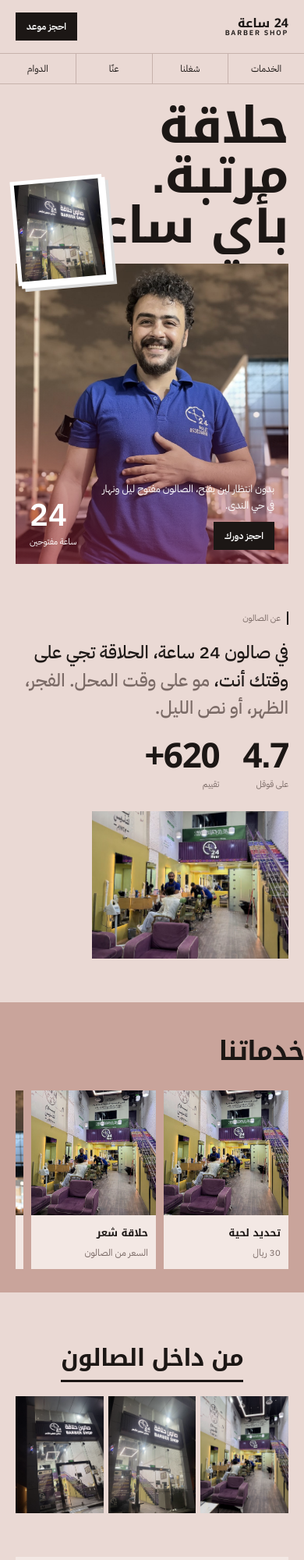
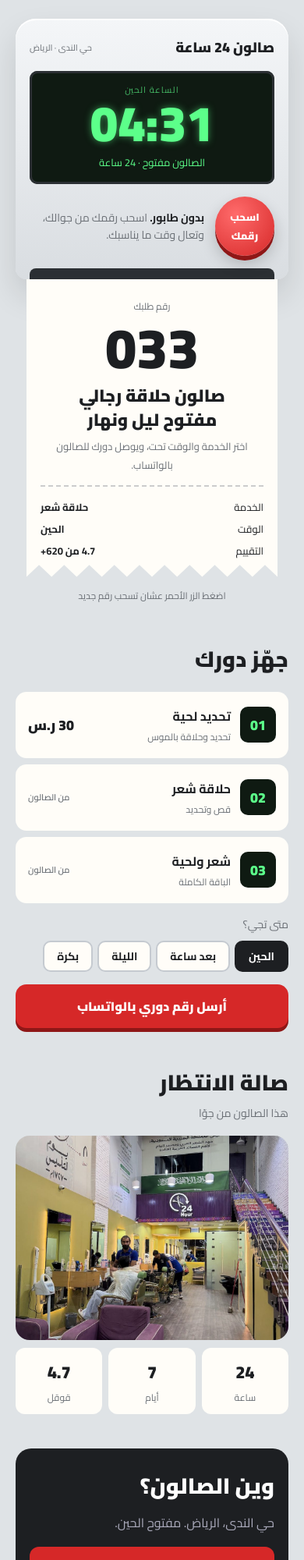
Before and after one commit to slymanalnzy98-hub/satr-demos, a plain HTML site: page d2/index.html in a window 390 px wide. Shown: the top 2000 px of the page at 78% size. Drawn offline with Linux system fonts and the light colour scheme.

Commit message:
Replace d1/d2 with original concepts
Co-Authored-By: Claude Opus 5.5 <noreply@anthropic.com>

```diff
--- a/d2/index.html
+++ b/d2/index.html
@@ -4,113 +4,116 @@
 <meta charset="utf-8">
 <meta name="viewport" content="width=device-width,initial-scale=1">
 <title>صالون 24 ساعة | حي الندى</title>
-<link href="https://fonts.googleapis.com/css2?family=Noto+Kufi+Arabic:wght@800;900&family=IBM+Plex+Sans+Arabic:wght@400;500;600&display=swap" rel="stylesheet">
+<link href="https://fonts.googleapis.com/css2?family=Cairo:wght@400;600;700;900&display=swap" rel="stylesheet">
 <style>
-:root{--bg:#ead9d4;--bg2:#c9a49b;--ink:#1c1715;--mute:#7a6a66;--card:#f3e8e4}
+:root{--bg:#dfe3e6;--mach:#e9ecef;--red:#d62828;--ink:#1d1f22;--mute:#6b7076;--paper:#fffdf8}
 *{box-sizing:border-box;margin:0;padding:0}
-body{font-family:"IBM Plex Sans Arabic",sans-serif;background:var(--bg);color:var(--ink);padding-bottom:30px;overflow-x:hidden}
+body{font-family:Cairo,sans-serif;background:var(--bg);color:var(--ink);padding-bottom:30px;overflow-x:hidden}
 a{color:inherit;text-decoration:none}
-.k{font-family:"Noto Kufi Arabic",sans-serif;font-weight:900;letter-spacing:-.03em}
-nav{display:flex;justify-content:space-between;align-items:center;padding:16px 20px}
-nav .lg{font-family:"Noto Kufi Arabic";font-weight:900;font-size:16px;line-height:1}
-nav .lg small{display:block;font-family:"IBM Plex Sans Arabic";font-size:9px;font-weight:600;letter-spacing:.2em}
-nav a{background:var(--ink);color:#fff;font-size:12px;font-weight:600;padding:9px 14px}
-.links{display:flex;border-top:1px solid #c7b2ac;border-bottom:1px solid #c7b2ac;font-size:12px}
-.links span{flex:1;text-align:center;padding:10px 0;border-inline-start:1px solid #c7b2ac}
-.links span:first-child{border:0}
-.hero{position:relative;padding:22px 20px 0}
-.t1{font-size:64px;line-height:1;display:block}
-.hero .ph{position:relative;margin-top:16px}
-.hero .ph img{display:block;width:100%;aspect-ratio:1/1.1;object-fit:cover;object-position:50% 20%;filter:saturate(.75)}
-.hero .ph::after{content:"";position:absolute;inset:0;background:linear-gradient(180deg,rgba(150,40,60,0) 40%,rgba(150,40,60,.55))}
-.hero .ph .ov{position:absolute;z-index:2;bottom:18px;inset-inline:18px;color:#fff}
-.hero .ph .ov p{font-size:13px;line-height:1.6;max-width:230px}
-.hero .ph .ov a{display:inline-block;margin-top:10px;background:var(--ink);color:#fff;font-size:12px;font-weight:600;padding:9px 14px}
-.hero .ph .yr{position:absolute;z-index:2;bottom:18px;inset-inline-end:18px;text-align:left;color:#fff}
-.hero .ph .yr b{display:block;font-size:40px;line-height:1}
-.hero .ph .yr span{font-size:11px}
-.pola{position:absolute;z-index:3;top:120px;inset-inline-end:18px;width:118px;background:#fff;padding:5px;transform:rotate(-5deg);box-shadow:4px 4px 0 #fff,8px 8px 0 #ddd}
-.pola img{display:block;width:100%;aspect-ratio:1/1.15;object-fit:cover;object-position:50% 25%}
-.about{padding:56px 20px 0}
-.mark{font-size:11px;color:var(--mute);border-inline-start:2px solid var(--ink);padding-inline-start:8px}
-.about p.big{font-size:23px;line-height:1.55;margin-top:16px;font-weight:500}
-.about p.big span{color:var(--mute)}
-.nums{display:flex;gap:30px;margin-top:22px}
-.nums b{display:block;font-size:44px;line-height:1}
-.nums span{font-size:11px;color:var(--mute)}
-.about img{display:block;width:72%;aspect-ratio:4/3;object-fit:cover;margin-top:24px}
-.svc{margin-top:56px;background:var(--bg2);padding:30px 0 30px 20px}
-.svc h2{font-size:34px;padding-inline-end:20px}
-.row{display:flex;gap:10px;overflow-x:auto;margin-top:18px;padding-inline-start:20px;scrollbar-width:none}
-.c{flex:0 0 160px;background:var(--card)}
-.c img{display:block;width:100%;aspect-ratio:1/1;object-fit:cover}
-.c div{padding:10px}
-.c h3{font-family:"Noto Kufi Arabic";font-weight:800;font-size:13px}
-.c span{font-size:12px;color:var(--mute)}
-.recent{padding:56px 20px 0;text-align:center}
-.recent h2{font-size:30px;display:inline-block;border-bottom:3px solid var(--ink)}
-.strip{display:grid;grid-template-columns:repeat(3,1fr);gap:6px;margin-top:18px}
-.strip img{width:100%;aspect-ratio:3/4;object-fit:cover;display:block;filter:saturate(.8)}
-.book{margin:56px 20px 0;background:var(--card);padding:22px 18px}
-.book h2{font-size:30px}
-.ql{font-size:12px;color:var(--mute);margin-top:14px}
-.ch{display:flex;flex-wrap:wrap;gap:6px;margin-top:8px}
-.ch button{font:inherit;font-size:13px;height:38px;padding:0 14px;border:1px solid var(--ink);background:transparent;color:var(--ink)}
-.ch button.on{background:var(--ink);color:#fff}
-.go{display:flex;justify-content:space-between;align-items:center;margin-top:18px;background:var(--ink);color:#fff;height:52px;padding:0 16px;font-weight:600}
-.loc{padding:56px 20px 0}
-.loc .k{font-size:56px;line-height:1}
-.loc p{color:var(--mute);margin-top:8px}
-.loc a{display:inline-block;margin-top:14px;background:var(--ink);color:#fff;font-size:13px;font-weight:600;padding:12px 18px}
-footer{padding:40px 20px 0;font-size:12px;color:var(--mute)}
+/* queue machine */
+.machine{margin:24px 20px 0;background:linear-gradient(180deg,#f4f6f8,#d9dde1);border-radius:26px 26px 14px 14px;padding:20px 18px 0;box-shadow:0 20px 40px rgba(0,0,0,.12),inset 0 2px 0 #fff}
+.mt{display:flex;justify-content:space-between;align-items:center}
+.mt b{font-size:18px;font-weight:900}
+.mt span{font-size:11px;color:var(--mute)}
+.screen{margin-top:14px;background:#0f1a12;border-radius:10px;padding:14px;text-align:center;box-shadow:inset 0 0 0 3px #2b2f33}
+.screen small{display:block;color:#5cff8a;opacity:.7;font-size:11px;letter-spacing:.1em}
+.screen b{display:block;font-size:64px;line-height:1.05;color:#5cff8a;font-weight:900;text-shadow:0 0 10px rgba(92,255,138,.5);direction:ltr}
+.screen span{color:#5cff8a;font-size:13px}
+.press{display:flex;align-items:center;gap:14px;margin-top:16px}
+.press button{flex:none;width:76px;height:76px;border-radius:50%;border:0;background:radial-gradient(circle at 35% 30%,#ff6b6b,var(--red));color:#fff;font:inherit;font-weight:900;font-size:13px;box-shadow:0 6px 0 #8f1717,0 10px 20px rgba(0,0,0,.2);cursor:pointer}
+.press button:active{transform:translateY(4px);box-shadow:0 2px 0 #8f1717}
+.press p{font-size:14px;line-height:1.6;color:var(--mute)}
+.press p b{color:var(--ink)}
+.slot{margin-top:16px;height:14px;background:#2b2f33;border-radius:8px 8px 0 0}
+.ticket{margin:0 34px;background:var(--paper);padding:18px 18px 22px;box-shadow:0 8px 16px rgba(0,0,0,.08);clip-path:polygon(0 0,100% 0,100% 100%,95% 96%,90% 100%,85% 96%,80% 100%,75% 96%,70% 100%,65% 96%,60% 100%,55% 96%,50% 100%,45% 96%,40% 100%,35% 96%,30% 100%,25% 96%,20% 100%,15% 96%,10% 100%,5% 96%,0 100%);text-align:center;transform-origin:top;animation:print 1s ease-out both}
+@keyframes print{from{transform:scaleY(.2);opacity:0}to{transform:none;opacity:1}}
+@media (prefers-reduced-motion:reduce){.ticket{animation:none}}
+.ticket small{color:var(--mute);font-size:12px}
+.ticket .no{font-size:72px;font-weight:900;line-height:1;margin-top:4px}
+.ticket h1{font-size:22px;font-weight:900;margin-top:10px;line-height:1.4}
+.ticket p{font-size:13px;color:var(--mute);margin-top:6px}
+.ticket .dash{border-top:2px dashed #ccc;margin:14px 0}
+.ticket .row{display:flex;justify-content:space-between;font-size:13px;margin-top:4px}
+.ticket .row b{font-weight:700}
+.hint{text-align:center;color:var(--mute);font-size:12px;margin-top:12px}
+.sec{padding:44px 20px 0}
+h2{font-size:28px;font-weight:900}
+.sub{color:var(--mute);font-size:14px}
+/* menu as counter display */
+.counter{margin-top:16px;display:grid;gap:8px}
+.cnt{display:flex;align-items:center;gap:12px;background:var(--paper);border-radius:14px;padding:14px}
+.cnt .n{flex:none;width:46px;height:46px;border-radius:10px;background:#0f1a12;color:#5cff8a;font-weight:900;display:flex;align-items:center;justify-content:center;font-size:18px}
+.cnt h3{font-size:16px;font-weight:700}
+.cnt small{display:block;color:var(--mute);font-size:12px;font-weight:400}
+.cnt b{margin-inline-start:auto;font-size:18px;font-weight:900;white-space:nowrap}
+.cnt b.q{font-size:11px;color:var(--mute);font-weight:600}
+.room img{display:block;width:100%;aspect-ratio:4/3;object-fit:cover;border-radius:18px;margin-top:16px}
+.room .wait{display:flex;gap:8px;margin-top:10px}
+.room .wait div{flex:1;background:var(--paper);border-radius:12px;padding:10px;text-align:center;font-size:12px;color:var(--mute)}
+.room .wait b{display:block;font-size:22px;color:var(--ink);font-weight:900}
+.loc{margin:44px 20px 0;background:var(--ink);color:#fff;border-radius:20px;padding:22px 18px}
+.loc p{color:#aab;margin-top:6px}
+.loc a{display:flex;justify-content:center;align-items:center;height:52px;margin-top:16px;background:var(--red);border-radius:12px;font-weight:700}
+footer{text-align:center;color:var(--mute);font-size:12px;padding:30px 20px 0}
 </style>
 </head>
 <body>
-<nav><span class="lg">24 ساعة<small>BARBER SHOP</small></span><a href="#book">احجز موعد</a></nav>
-<div class="links"><span>الخدمات</span><span>شغلنا</span><span>عنّا</span><span>الدوام</span></div>
-<header class="hero">
-  <h1 class="k"><span class="t1">حلاقة</span><span class="t1">مرتبة.</span><span class="t1">بأي ساعة.</span></h1>
-  <div class="pola"><img src="img/p1.jpg" alt="واجهة صالون 24 ساعة"></div>
-  <div class="ph"><img src="img/p4.jpg" alt="من فريق الصالون">
-    <div class="ov"><p>بدون انتظار لين يفتح، الصالون مفتوح ليل ونهار في حي الندى.</p><a href="#book">احجز دورك</a></div>
-    <div class="yr"><b>24</b><span>ساعة مفتوحين</span></div>
+<div class="machine">
+  <div class="mt"><b>صالون 24 ساعة</b><span>حي الندى · الرياض</span></div>
+  <div class="screen" aria-live="polite"><small>الساعة الحين</small><b id="now">--</b><span>الصالون مفتوح · 24 ساعة</span></div>
+  <div class="press"><button id="take" aria-label="اسحب رقم الدور">اسحب<br>رقمك</button><p><b>بدون طابور.</b> اسحب رقمك من جوالك، وتعال وقت ما يناسبك.</p></div>
+  <div class="slot"></div>
+</div>
+<div class="ticket" id="ticket">
+  <small>رقم طلبك</small>
+  <div class="no" id="no">--</div>
+  <h1>صالون حلاقة رجالي<br>مفتوح ليل ونهار</h1>
+  <p>اختر الخدمة والوقت تحت، ويوصل دورك للصالون بالواتساب.</p>
+  <div class="dash"></div>
+  <div class="row"><span>الخدمة</span><b id="ss">حلاقة شعر</b></div>
+  <div class="row"><span>الوقت</span><b id="tt">الحين</b></div>
+  <div class="row"><span>التقييم</span><b>4.7 من 620+</b></div>
+</div>
+<p class="hint">اضغط الزر الأحمر عشان تسحب رقم جديد</p>
+
+<section class="sec" id="book" aria-labelledby="s1">
+  <h2 id="s1">جهّز دورك</h2>
+  <div class="counter">
+    <div class="cnt" data-s="لحية"><span class="n">01</span><h3>تحديد لحية<small>تحديد وحلاقة بالموس</small></h3><b>30 ر.س</b></div>
+    <div class="cnt" data-s="حلاقة شعر"><span class="n">02</span><h3>حلاقة شعر<small>قص وتحديد</small></h3><b class="q">من الصالون</b></div>
+    <div class="cnt" data-s="شعر ولحية"><span class="n">03</span><h3>شعر ولحية<small>الباقة الكاملة</small></h3><b class="q">من الصالون</b></div>
   </div>
-</header>
-<section class="about" aria-labelledby="s1">
-  <span class="mark">عن الصالون</span>
-  <p class="big" id="s1">في صالون 24 ساعة، الحلاقة تجي على وقتك أنت، <span>مو على وقت المحل. الفجر، الظهر، أو نص الليل.</span></p>
-  <div class="nums"><div><b class="k">4.7</b><span>على قوقل</span></div><div><b class="k">620+</b><span>تقييم</span></div></div>
-  <img src="img/p2.jpg" alt="من داخل الصالون" style="object-position:40% 60%">
+  <p class="sub" style="margin-top:14px">متى تجي؟</p>
+  <div style="display:flex;gap:6px;flex-wrap:wrap;margin-top:8px" id="tm"><button class="t on">الحين</button><button class="t">بعد ساعة</button><button class="t">الليلة</button><button class="t">بكرة</button></div>
+  <a id="go" href="https://wa.me/966530244559" style="display:flex;justify-content:center;align-items:center;height:56px;margin-top:16px;background:var(--red);color:#fff;border-radius:14px;font-weight:900;box-shadow:0 5px 0 #8f1717">أرسل رقم دوري بالواتساب</a>
 </section>
-<section class="svc" aria-labelledby="s2">
-  <h2 class="k" id="s2">خدماتنا</h2>
-  <div class="row">
-    <div class="c"><img src="img/p2.jpg" alt="" style="object-position:28% 62%"><div><h3>تحديد لحية</h3><span>30 ريال</span></div></div>
-    <div class="c"><img src="img/p2.jpg" alt="" style="object-position:50% 58%"><div><h3>حلاقة شعر</h3><span>السعر من الصالون</span></div></div>
-    <div class="c"><img src="img/p4.jpg" alt="" style="object-position:50% 20%"><div><h3>شعر ولحية</h3><span>السعر من الصالون</span></div></div>
-  </div>
+
+<section class="sec room" aria-labelledby="s2">
+  <h2 id="s2">صالة الانتظار</h2>
+  <p class="sub">هذا الصالون من جوّا</p>
+  <img src="img/p2.jpg" alt="من داخل صالون 24 ساعة">
+  <div class="wait"><div><b>24</b>ساعة</div><div><b>7</b>أيام</div><div><b>4.7</b>قوقل</div></div>
 </section>
-<section class="recent" aria-labelledby="s3">
-  <h2 class="k" id="s3">من داخل الصالون</h2>
-  <div class="strip"><img src="img/p2.jpg" alt="" style="object-position:20% 60%"><img src="img/p1.jpg" alt="" style="object-position:50% 30%"><img src="img/p5.jpg" alt="" style="object-position:55% 25%"></div>
-</section>
-<section class="book" id="book" aria-labelledby="s4">
-  <h2 class="k" id="s4">احجز موعدك</h2>
-  <p class="ql">وش تبي؟</p>
-  <div class="ch" data-g="s"><button class="on">حلاقة شعر</button><button>لحية</button><button>شعر ولحية</button></div>
-  <p class="ql">متى؟</p>
-  <div class="ch" data-g="t"><button class="on">الحين</button><button>بعد ساعة</button><button>الليلة</button><button>بكرة</button></div>
-  <a class="go" id="go" href="https://wa.me/966530244559"><span>أرسل بالواتساب</span><span>←</span></a>
-</section>
-<section class="loc" aria-labelledby="s5">
-  <h2 class="k" id="s5">حي الندى</h2>
-  <p>الرياض · مفتوحين 24 ساعة، كل يوم</p>
+
+<section class="loc" aria-labelledby="s3">
+  <h2 id="s3">وين الصالون؟</h2>
+  <p>حي الندى، الرياض. مفتوح الحين.</p>
   <a href="https://maps.google.com/?cid=15077935763009111223">افتح الخريطة</a>
 </section>
 <footer>صالون 24 ساعة للحلاقة · <a href="tel:+966530244559" dir="ltr">053 024 4559</a></footer>
+<style>.t{font:inherit;font-size:14px;font-weight:700;height:40px;padding:0 16px;border-radius:10px;border:2px solid #c5cad0;background:var(--paper);color:var(--ink)}.t.on{border-color:var(--ink);background:var(--ink);color:#fff}.cnt{cursor:pointer;border:2px solid transparent}.cnt.on{border-color:var(--red)}</style>
 <script>
+const r=()=>String(Math.floor(Math.random()*80)+12).padStart(3,'0');
+let n=+r();document.getElementById('now').textContent=new Intl.DateTimeFormat('en-GB',{hour:'2-digit',minute:'2-digit',hourCycle:'h23',timeZone:'Asia/Riyadh'}).format(new Date());
+const no=document.getElementById('no'),tk=document.getElementById('ticket');
+const pull=()=>{no.textContent=String(n+Math.floor(Math.random()*3)+1).padStart(3,'0');tk.style.animation='none';tk.offsetHeight;tk.style.animation='';upd();};
+document.getElementById('take').onclick=pull;pull();
 const st={s:'حلاقة شعر',t:'الحين'};
-document.querySelectorAll('.ch').forEach(g=>g.onclick=e=>{const b=e.target.closest('button');if(!b)return;g.querySelectorAll('button').forEach(x=>x.classList.toggle('on',x===b));st[g.dataset.g]=b.textContent;document.getElementById('go').href='https://wa.me/966530244559?text='+encodeURIComponent('السلام عليكم، أبي أحجز '+st.s+' '+st.t);});
+document.querySelectorAll('.cnt').forEach(c=>c.onclick=()=>{document.querySelectorAll('.cnt').forEach(x=>x.classList.toggle('on',x===c));st.s=c.dataset.s;upd();});
+document.querySelectorAll('.t').forEach(b=>b.onclick=()=>{document.querySelectorAll('.t').forEach(x=>x.classList.toggle('on',x===b));st.t=b.textContent;upd();});
+function upd(){document.getElementById('ss').textContent=st.s;document.getElementById('tt').textContent=st.t;
+document.getElementById('go').href='https://wa.me/966530244559?text='+encodeURIComponent('السلام عليكم، أبي أحجز '+st.s+' '+st.t+' (رقم '+no.textContent+')');}
+document.querySelectorAll('.cnt')[1].classList.add('on');
 </script>
 </body>
 </html>
```
Also changed, not shown: d1/index.html (+63 -96 lines).
